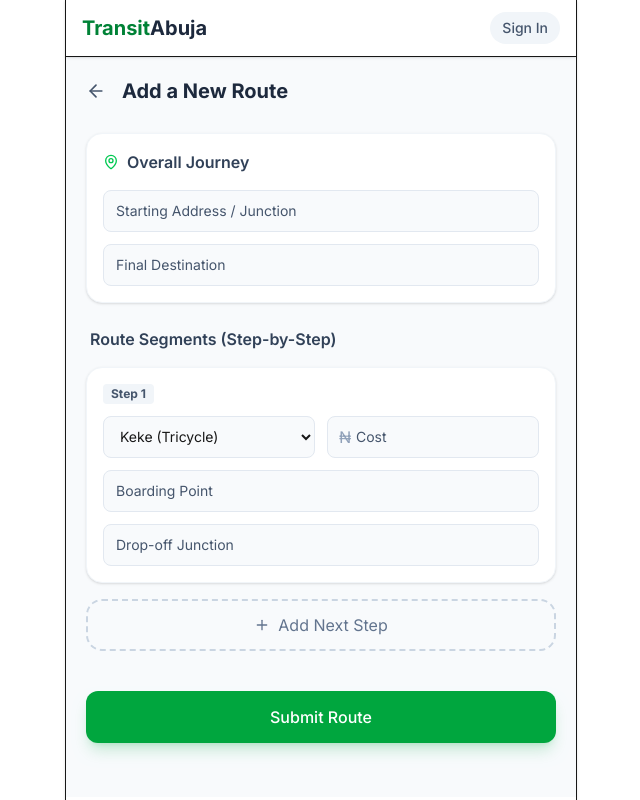
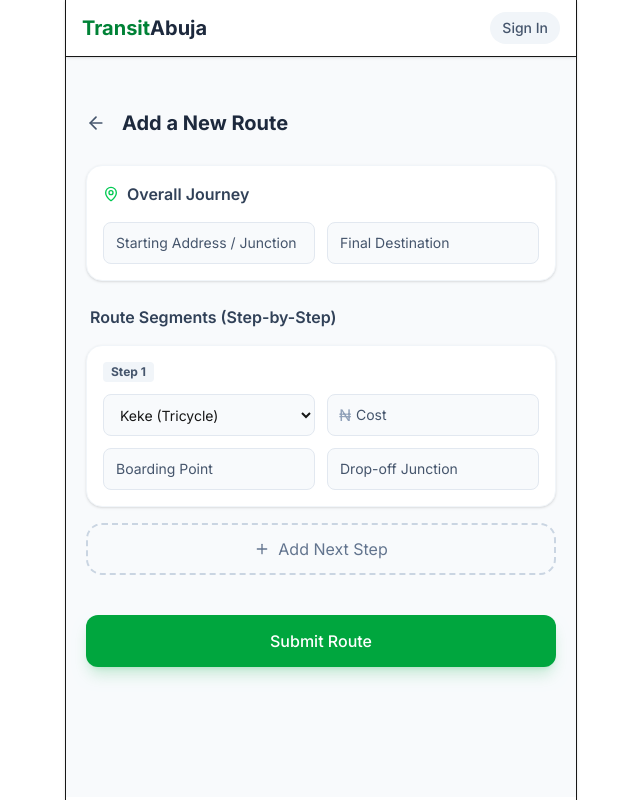
Before and after one commit to danieljonazz/local-transit-abuja, a Next.js app: page /submit in a window 1280 px wide. Shown: the whole page, without its empty margins (319-959 px from the left). Built offline with nearby package versions, Linux system fonts and the light colour scheme.

Commit message:
fix: Tablet responsiveness

```diff
--- a/src/app/page.tsx
+++ b/src/app/page.tsx
@@ -47,13 +47,13 @@ export default function Home() {
     <div className="flex flex-col h-full bg-slate-50 relative overflow-hidden">
 
       {/* Map Background Layer */}
-      <div className={`absolute inset-0 z-0 transition-all duration-500 ${hasSearched ? 'h-[40%]' : 'h-[60%]'}`}>
+      <div className={`absolute inset-0 z-0 transition-all duration-500 ${hasSearched ? 'h-[40%]' : 'h-[60%]'} md:h-screen md:w-full`}>
         <MapViewer center={[9.05785, 7.49508]} zoom={12} markers={markers} />
         <div className="absolute bottom-0 left-0 right-0 h-16 bg-gradient-to-t from-slate-50 to-transparent z-[400] pointer-events-none" />
       </div>
 
       {/* Floating Action / Search Floating Box */}
-      <div className={`relative z-[500] mt-auto w-full bg-slate-50 rounded-t-3xl pt-6 pb-6 px-5 flex flex-col gap-4 shadow-[0_-10px_40px_rgba(0,0,0,0.1)] transition-all duration-500 ${hasSearched ? 'h-[65%] overflow-y-auto' : ''}`}>
+      <div className={`relative z-[500] mt-auto w-full bg-slate-50 rounded-t-3xl pt-6 pb-6 px-5 flex flex-col gap-4 shadow-[0_-10px_40px_rgba(0,0,0,0.1)] transition-all duration-500 ${hasSearched ? 'h-[65%] overflow-y-auto' : ''} md:absolute md:top-4 md:left-4 md:bottom-4 md:w-96 md:rounded-2xl md:h-auto md:mt-0`}>
 
         <div className="flex flex-col items-center justify-center mb-2 shrink-0">
           <div className="w-12 h-1.5 bg-slate-200 rounded-full mb-4" />
--- a/src/app/submit/page.tsx
+++ b/src/app/submit/page.tsx
@@ -66,14 +66,14 @@ export default function SubmitRoute() {
   return (
     <div className="bg-slate-50 min-h-full flex flex-col pt-4 overflow-y-auto pb-20">
 
-      <div className="px-5 mb-6 flex items-center">
+      <div className="px-5 mb-6 flex items-center md:max-w-2xl md:mx-auto md:w-full md:mt-8">
         <Link href="/" className="p-2 -ml-2 rounded-full hover:bg-slate-200 text-slate-600 transition-colors">
           <ArrowLeft className="w-5 h-5" />
         </Link>
         <h2 className="text-xl font-bold ml-2 text-slate-800">Add a New Route</h2>
       </div>
 
-      <form onSubmit={handleSubmit} className="px-5 flex flex-col gap-6">
+      <form onSubmit={handleSubmit} className="px-5 flex flex-col gap-6 md:max-w-2xl md:mx-auto md:w-full">
 
         {/* Overall Journey */}
         <div className="bg-white p-4 rounded-2xl shadow-sm border border-slate-100 flex flex-col gap-4">
@@ -82,7 +82,7 @@ export default function SubmitRoute() {
             Overall Journey
           </h3>
 
-          <div className="flex flex-col gap-3">
+          <div className="flex flex-col gap-3 md:grid md:grid-cols-2">
             <input
               required
               type="text"
@@ -139,7 +139,7 @@ export default function SubmitRoute() {
                 </div>
               </div>
 
-              <div className="flex flex-col gap-3">
+              <div className="flex flex-col gap-3 md:grid md:grid-cols-2">
                 <input
                   required
                   type="text"
```
